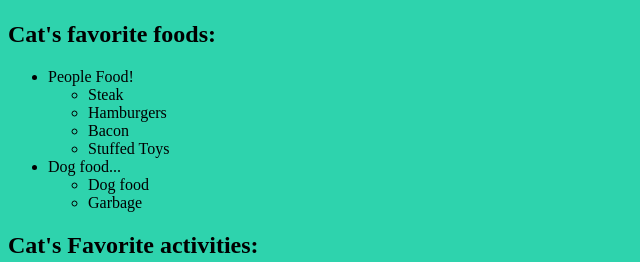
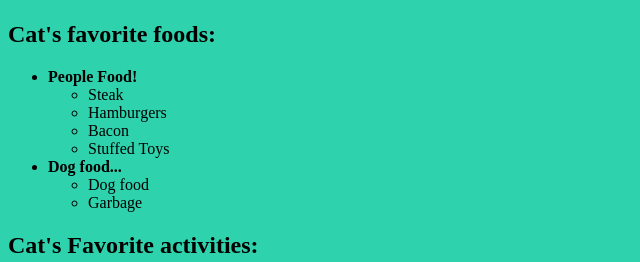
Before and after one commit to manuela-garcia/puppy-blog, a plain HTML site: page dog-blog.html in a window 1280 px wide. Shown: the part 383-645 px from the top of the page, 0-640 px from the left. Drawn offline with Linux system fonts and the light colour scheme.

Commit message:
bolded dog food and people food

```diff
--- a/dog-blog.html
+++ b/dog-blog.html
@@ -8,7 +8,7 @@
   <body bgcolor="2ed3ad">
     <h2>Cat's favorite foods:</h2>
     <ul>
-      <li>People Food!
+      <li><strong>People Food!</strong>
         <ul>
           <li>Steak</li>
           <li>Hamburgers</li>
@@ -16,7 +16,7 @@
           <li>Stuffed Toys</li>
         </ul>
       </li>
-      <li>Dog food...
+      <li><strong>Dog food...</strong>
         <ul>
           <li>Dog food</li>
           <li>Garbage</li>
```
